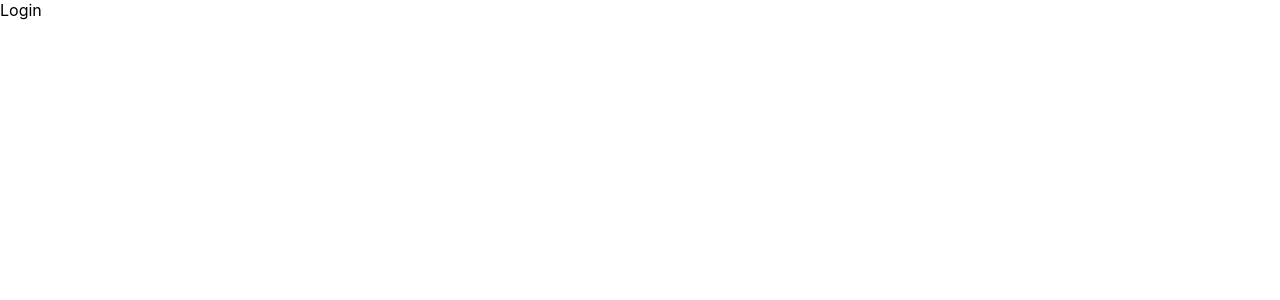
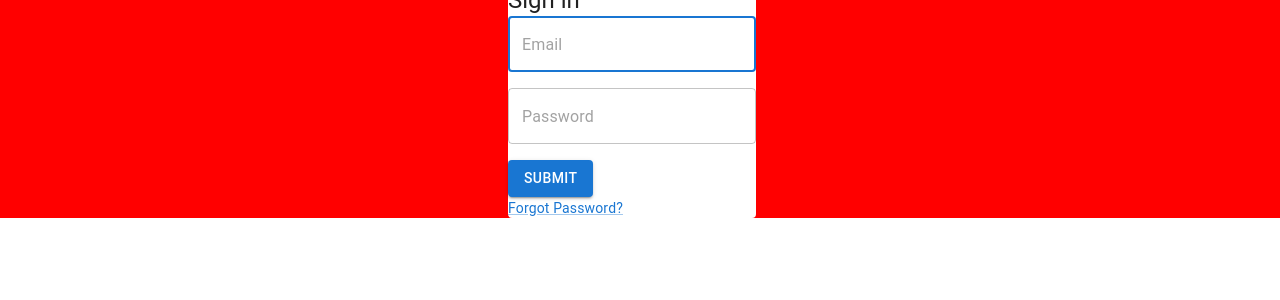
Before and after one commit to tariq3372/eam-system-frontend, a React (Create React App) app: page / in a window 1280 px wide. Shown: the top 300 px of the page. Built offline with nearby package versions, Linux system fonts and the light colour scheme.

Commit message:
login page is in progress

```diff
--- /dev/null
+++ b/src/constants/index.js
@@ -0,0 +1 @@
+export const NAME = 'EMPLOYEE ATTENDANCE MANAGEMENT SYSTEM';
--- /dev/null
+++ b/src/layouts/AuthLayout.jsx
@@ -0,0 +1,11 @@
+import React from 'react'
+
+const AuthLayout = () => {
+    return (
+        <div>
+            AuthLayout
+        </div>
+    );
+}
+
+export default AuthLayout;
--- a/src/pages/auth/Login.jsx
+++ b/src/pages/auth/Login.jsx
@@ -1,9 +1,116 @@
-import React from 'react'
+import React from "react";
+import { Button, TextField, Grid, Paper, AppBar, Typography, Toolbar, Link } from "@material-ui/core";
+import { NAME } from '../../constants'
 
-const Login = () => {
-  return (
-    <div>Login</div>
-  )
+class Login extends React.Component {
+    constructor(props) {
+        super(props);
+        this.state = { username: "", password: "", authflag: 1 };
+        this.handleChange = this.handleChange.bind(this);
+        this.handleSubmit = this.handleSubmit.bind(this);
+    }
+    handleChange(event) {
+        this.setState({ username: event.state.username, password: event.state.password });
+    }
+    handleSubmit(event) {
+        event.preventDefault();
+        if (this.state.username == 'admin@littech.in' && this.state.password == 'secret') {
+            this.props.history.push("/home");
+        } else {
+            alert('Incorrect Credntials!');
+        }
+    }
+    render() {
+        return (
+            <div style={{ backgroundColor: 'red' }} >
+                {/* <AppBar position="static" alignitems="center" color="primary" >
+                    <Toolbar>
+                        <Grid container justify="center" wrap="wrap">
+                            <Grid item>
+                                <Typography variant="h6">{NAME}</Typography>
+                            </Grid>
+                        </Grid>
+                    </Toolbar>
+                </AppBar> */}
+                <Grid container spacing={0} justifyContent="center" direction="row" >
+                    <Grid item>
+                        <Grid
+                            container
+                            direction="column"
+                            justify="center"
+                            spacing={2}
+                            className="login-form"
+                        >
+                            <Paper
+                                variant="elevation"
+                                elevation={0}
+                                className="login-background"
+                            >
+                                <Grid item>
+                                    <Typography component="h1" variant="h5">
+                                        Sign in
+                                    </Typography>
+                                </Grid>
+                                <Grid item>
+                                    <form onSubmit={this.handleSubmit}>
+                                        <Grid container direction="column" spacing={2}>
+                                            <Grid item>
+                                                <TextField
+                                                    type="email"
+                                                    placeholder="Email"
+                                                    fullWidth
+                                                    name="username"
+                                                    variant="outlined"
+                                                    value={this.state.username}
+                                                    onChange={(event) =>
+                                                        this.setState({
+                                                            [event.target.name]: event.target.value,
+                                                        })
+                                                    }
+                                                    required
+                                                    autoFocus
+                                                />
+                                            </Grid>
+                                            <Grid item>
+                                                <TextField
+                                                    type="password"
+                                                    placeholder="Password"
+                                                    fullWidth
+                                                    name="password"
+                                                    variant="outlined"
+                                                    value={this.state.password}
+                                                    onChange={(event) =>
+                                                        this.setState({
+                                                            [event.target.name]: event.target.value,
+                                                        })
+                                                    }
+                                                    required
+                                                />
+                                            </Grid>
+                                            <Grid item>
+                                                <Button
+                                                    variant="contained"
+                                                    color="primary"
+                                                    type="submit"
+                                                    className="button-block"
+                                                >
+                                                    Submit
+                                                </Button>
+                                            </Grid>
+                                        </Grid>
+                                    </form>
+                                </Grid>
+                                <Grid item>
+                                    <Link href="#" variant="body2">
+                                        Forgot Password?
+                                    </Link>
+                                </Grid>
+                            </Paper>
+                        </Grid>
+                    </Grid>
+                </Grid>
+            </div>
+        );
+    }
 }
-
-export default Login
+export default Login;
--- a/src/routes/authRoutes.js
+++ b/src/routes/authRoutes.js
@@ -1,4 +1,5 @@
 import * as React from "react";
+import AuthLayout from "../layouts/AuthLayout";
 import Login from "../pages/auth/Login";
 import Page404 from "../pages/auth/Page404";
 
```
Also changed, not shown: package.json (+7 -0 lines), 1 other file (tests, documents, lock files or other folders).
